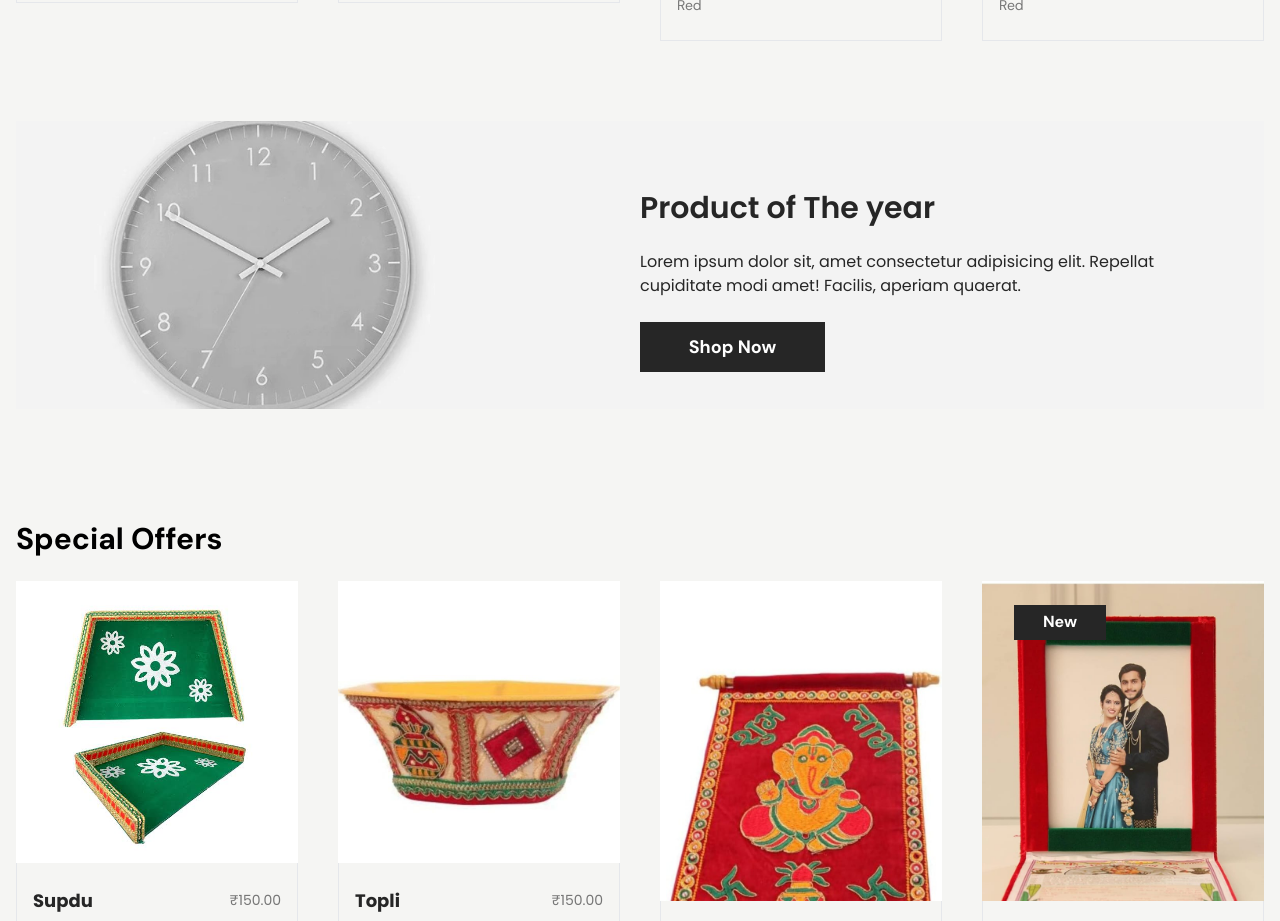
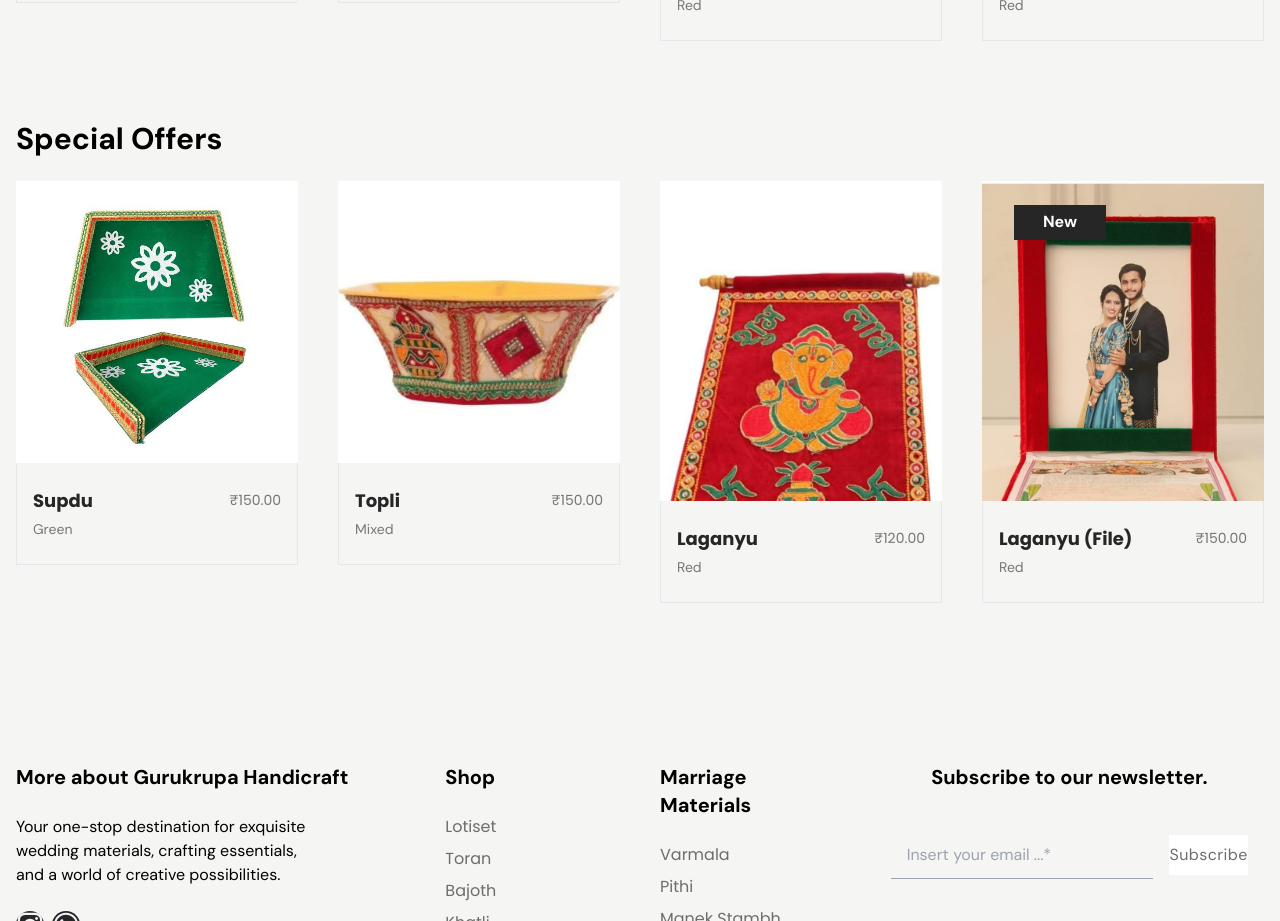
Before and after one commit to RahulThummar/gurukrupahandicraft, a React (Create React App) app: page / in a window 1280 px wide. Shown: the part 2340-3261 px from the top of the page. Built offline with nearby package versions, Linux system fonts and the light colour scheme.

Commit message:
slider add

```diff
--- a/src/pages/Home/Home.js
+++ b/src/pages/Home/Home.js
@@ -14,7 +14,7 @@ const Home = () => {
         <Sale />
         <NewArrivals />
         <BestSellers />
-        <YearProduct />
+        {/* <YearProduct /> */}
         <SpecialOffers />
       </div>
     </div>
```
Also changed, not shown: src/components/designLayouts/Image.js (+3 -5 lines).
